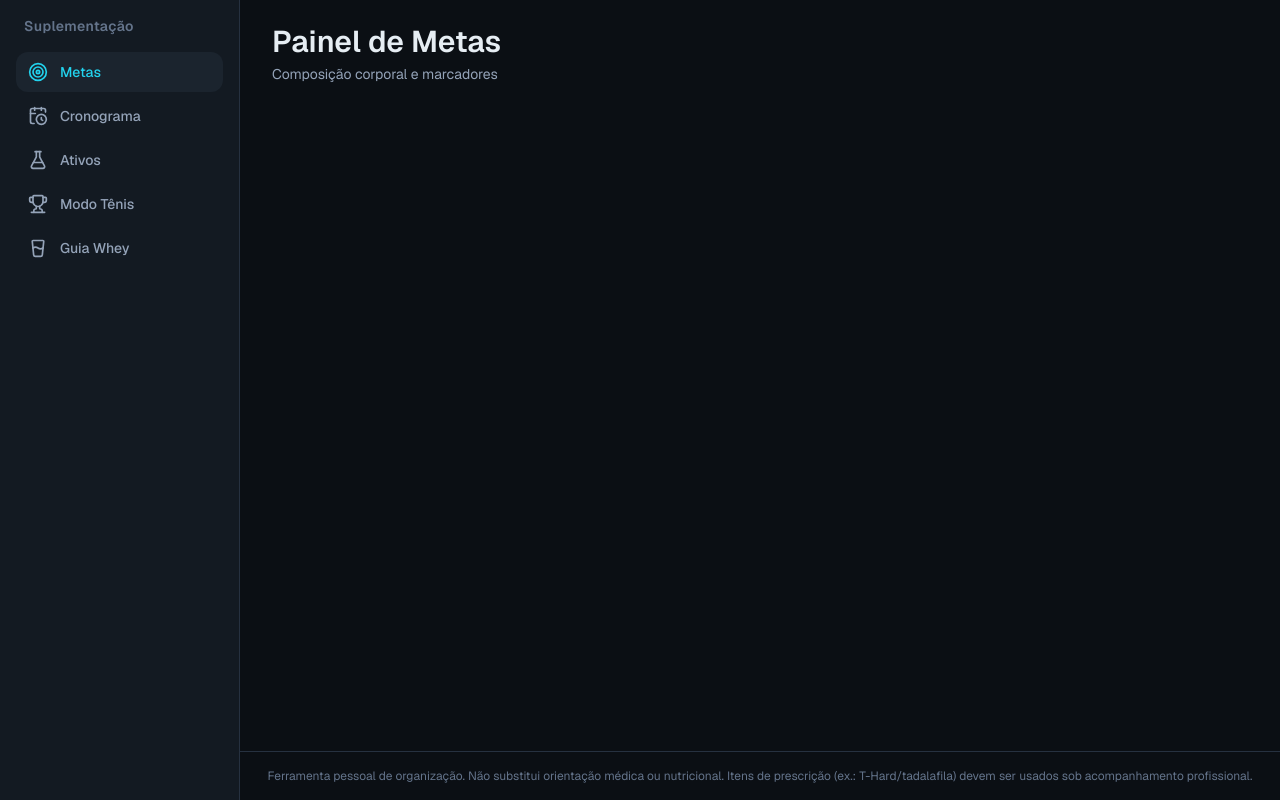
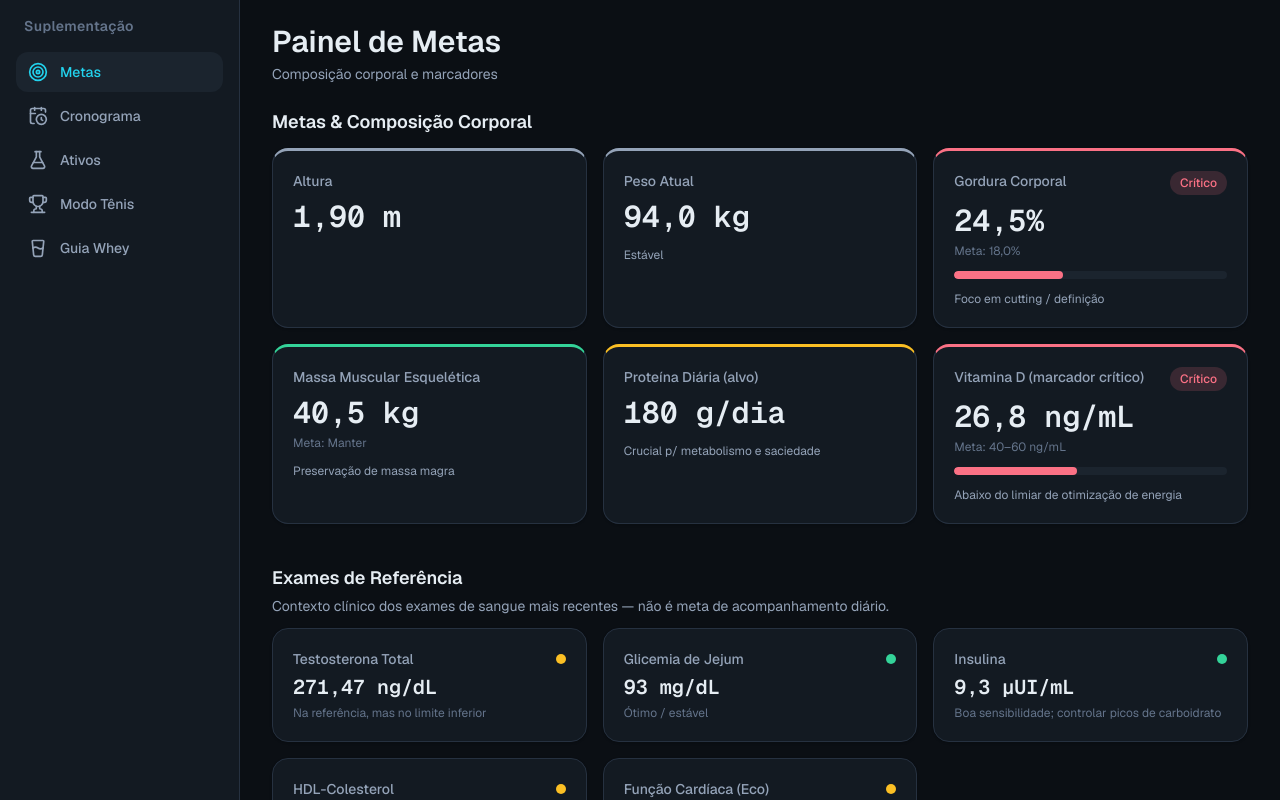
Before and after one commit to ghpgui/Suplementos, a Next.js app: page / in a window 1280 px wide. Shown: the top 800 px of the page. Built offline with nearby package versions, Linux system fonts and the light colour scheme.

Commit message:
feat(dashboard): painel de metas e biometria

```diff
--- a/app/page.tsx
+++ b/app/page.tsx
@@ -1,9 +1,38 @@
+import { BloodMarkerCard } from '@/components/dashboard/BloodMarkerCard';
+import { MetricCard } from '@/components/dashboard/MetricCard';
+import { MetricsGrid } from '@/components/dashboard/MetricsGrid';
 import { PageHeader } from '@/components/layout/PageHeader';
+import { bloodMarkers } from '@/data/bloodMarkers';
+import { metrics } from '@/data/metrics';
 
 export default function Home() {
   return (
     <>
       <PageHeader title="Painel de Metas" subtitle="Composição corporal e marcadores" />
+
+      <section>
+        <h2 className="mb-3 text-lg font-semibold text-text">
+          Metas &amp; Composição Corporal
+        </h2>
+        <MetricsGrid>
+          {metrics.map((metric) => (
+            <MetricCard key={metric.id} metric={metric} />
+          ))}
+        </MetricsGrid>
+      </section>
+
+      <section className="mt-10">
+        <h2 className="text-lg font-semibold text-text">Exames de Referência</h2>
+        <p className="mb-3 mt-1 text-sm text-text-muted">
+          Contexto clínico dos exames de sangue mais recentes — não é meta de acompanhamento
+          diário.
+        </p>
+        <MetricsGrid>
+          {bloodMarkers.map((marker) => (
+            <BloodMarkerCard key={marker.id} marker={marker} />
+          ))}
+        </MetricsGrid>
+      </section>
     </>
   );
 }
--- /dev/null
+++ b/components/dashboard/BloodMarkerCard.tsx
@@ -0,0 +1,20 @@
+import { BloodMarker } from '@/lib/types';
+import { Card } from '@/components/ui/Card';
+import { StatusDot } from '@/components/ui/StatusDot';
+
+interface BloodMarkerCardProps {
+  marker: BloodMarker;
+}
+
+export function BloodMarkerCard({ marker }: BloodMarkerCardProps) {
+  return (
+    <Card>
+      <div className="flex items-center justify-between gap-2">
+        <p className="text-sm font-medium text-text-muted">{marker.label}</p>
+        <StatusDot status={marker.status} />
+      </div>
+      <p className="font-metric mt-1 text-xl font-semibold text-text">{marker.value}</p>
+      {marker.note && <p className="mt-1 text-xs text-text-dim">{marker.note}</p>}
+    </Card>
+  );
+}
--- /dev/null
+++ b/components/dashboard/MetricCard.tsx
@@ -0,0 +1,45 @@
+import { CSSProperties } from 'react';
+import { BiometricMetric } from '@/lib/types';
+import { statusStyle } from '@/lib/status';
+import { Card } from '@/components/ui/Card';
+import { Badge } from '@/components/ui/Badge';
+import { ProgressBar } from '@/components/ui/ProgressBar';
+
+interface MetricCardProps {
+  metric: BiometricMetric;
+}
+
+export function MetricCard({ metric }: MetricCardProps) {
+  const { colorVar } = statusStyle(metric.status);
+  const topBorderStyle: CSSProperties = {
+    borderTopColor: `var(${colorVar})`,
+    borderTopWidth: 3,
+  };
+
+  return (
+    <Card style={topBorderStyle}>
+      <div className="flex items-start justify-between gap-2">
+        <p className="text-sm font-medium text-text-muted">{metric.label}</p>
+        {metric.status === 'critical' && <Badge status={metric.status} />}
+      </div>
+
+      <p className="font-metric mt-2 text-3xl font-semibold text-text">{metric.current}</p>
+
+      {metric.target && (
+        <p className="mt-1 text-xs text-text-dim">Meta: {metric.target}</p>
+      )}
+
+      {typeof metric.progress === 'number' && (
+        <div className="mt-3">
+          <ProgressBar
+            value={metric.progress}
+            status={metric.status}
+            label={`Progresso de ${metric.label}`}
+          />
+        </div>
+      )}
+
+      {metric.note && <p className="mt-3 text-xs text-text-muted">{metric.note}</p>}
+    </Card>
+  );
+}
--- /dev/null
+++ b/components/dashboard/MetricsGrid.tsx
@@ -0,0 +1,11 @@
+import { ReactNode } from 'react';
+
+interface MetricsGridProps {
+  children: ReactNode;
+}
+
+export function MetricsGrid({ children }: MetricsGridProps) {
+  return (
+    <div className="grid grid-cols-1 gap-4 md:grid-cols-2 lg:grid-cols-3">{children}</div>
+  );
+}
```
